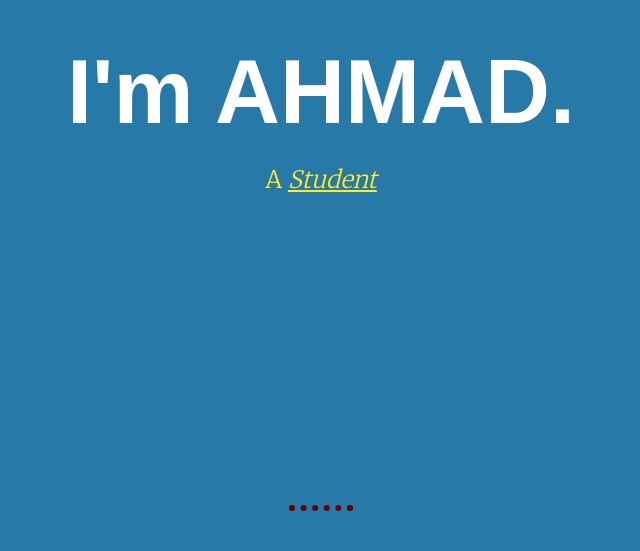
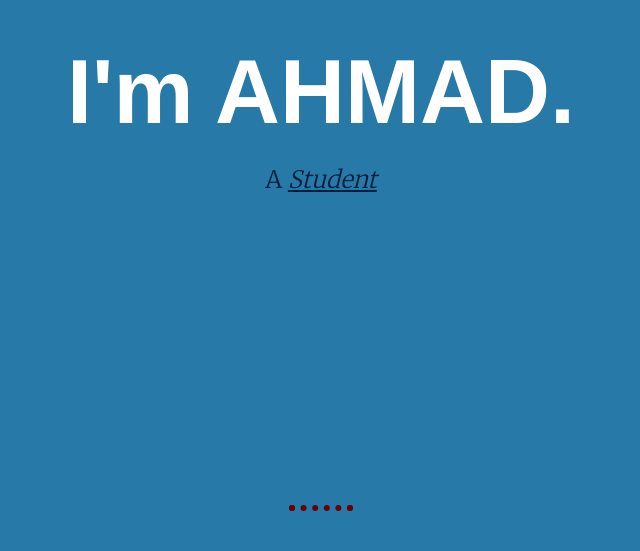
Before and after one commit to 44hmd/Home, a plain HTML site: page index.html in a window 1280 px wide. Shown: the part 249-800 px from the top of the page, without its empty margins (319-959 px from the left). Drawn offline with Linux system fonts and the light colour scheme; a web font is replaced by a local one.

```diff
--- a/index.css
+++ b/index.css
@@ -10,7 +10,7 @@ body{
 }
 /*HEX #2779a7 Blue      EX #49c5b6 sea freen        X #D14836 red */
 .student{
-    color: #ffea2e;
+    color: #001f3f;
 
 
 }
```
